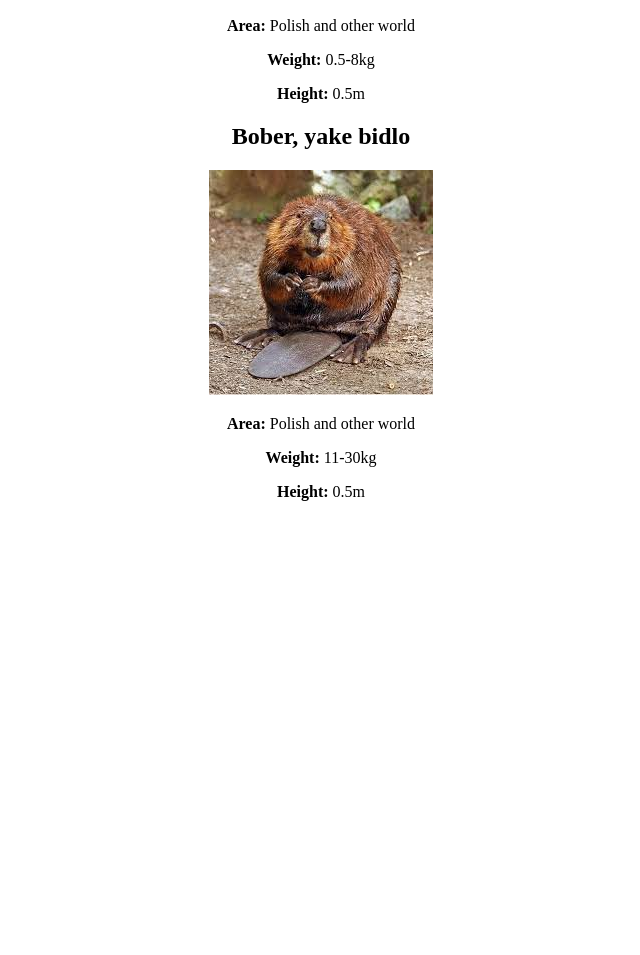
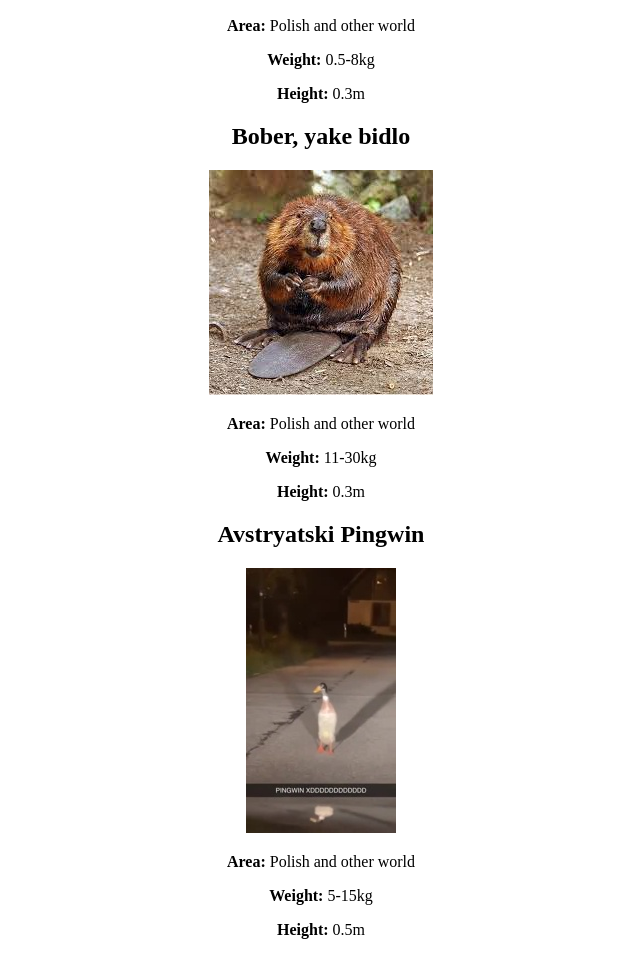
Before and after one commit to StepaKUL/SP, a plain HTML site: page index.html in a window 1280 px wide. Shown: the part 519-1474 px from the top of the page, without its empty margins (319-959 px from the left). Before the commit the page ends 1036 px from the top, so only its background shows below. Drawn offline with Linux system fonts and the light colour scheme.

Commit message:
Project v2

```diff
--- a/index.html
+++ b/index.html
@@ -23,11 +23,17 @@
     <img src="img/Skunks.jpg">
     <p><b>Area:</b> Polish and other world</p>
     <p><b>Weight:</b> 0.5-8kg</p>
-    <p><b>Height:</b> 0.5m</p>
+    <p><b>Height:</b> 0.3m</p>
 
     <h2>Bober, yake bidlo</h2>
     <img src="img/Bober.jpg">
     <p><b>Area:</b> Polish and other world</p>
     <p><b>Weight:</b> 11-30kg</p>
+    <p><b>Height:</b> 0.3m</p>
+
+    <h2>Avstryatski Pingwin</h2>
+    <img src="img/Pingwin.jpg">
+    <p><b>Area:</b> Polish and other world</p>
+    <p><b>Weight:</b> 5-15kg</p>
     <p><b>Height:</b> 0.5m</p>
 </body>
```
Also changed, not shown: img/Pingwin.jpg (added).
